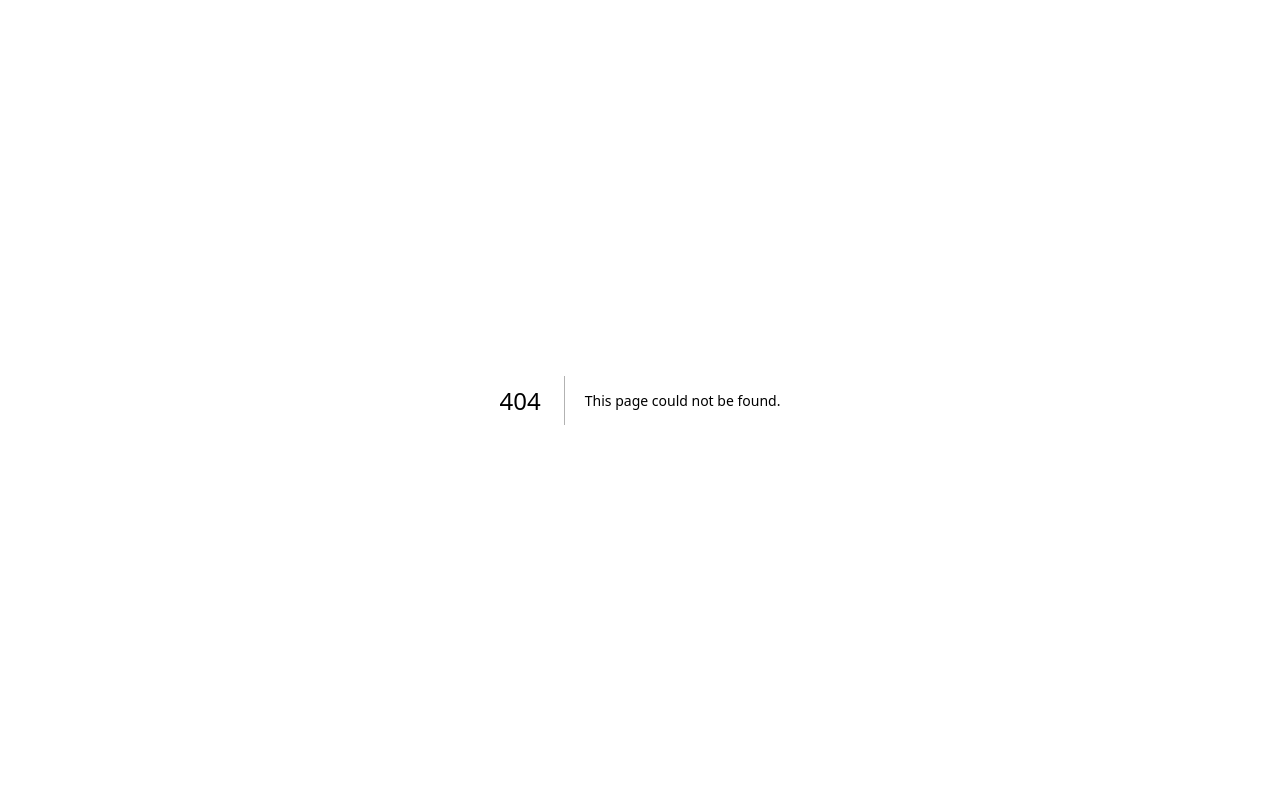
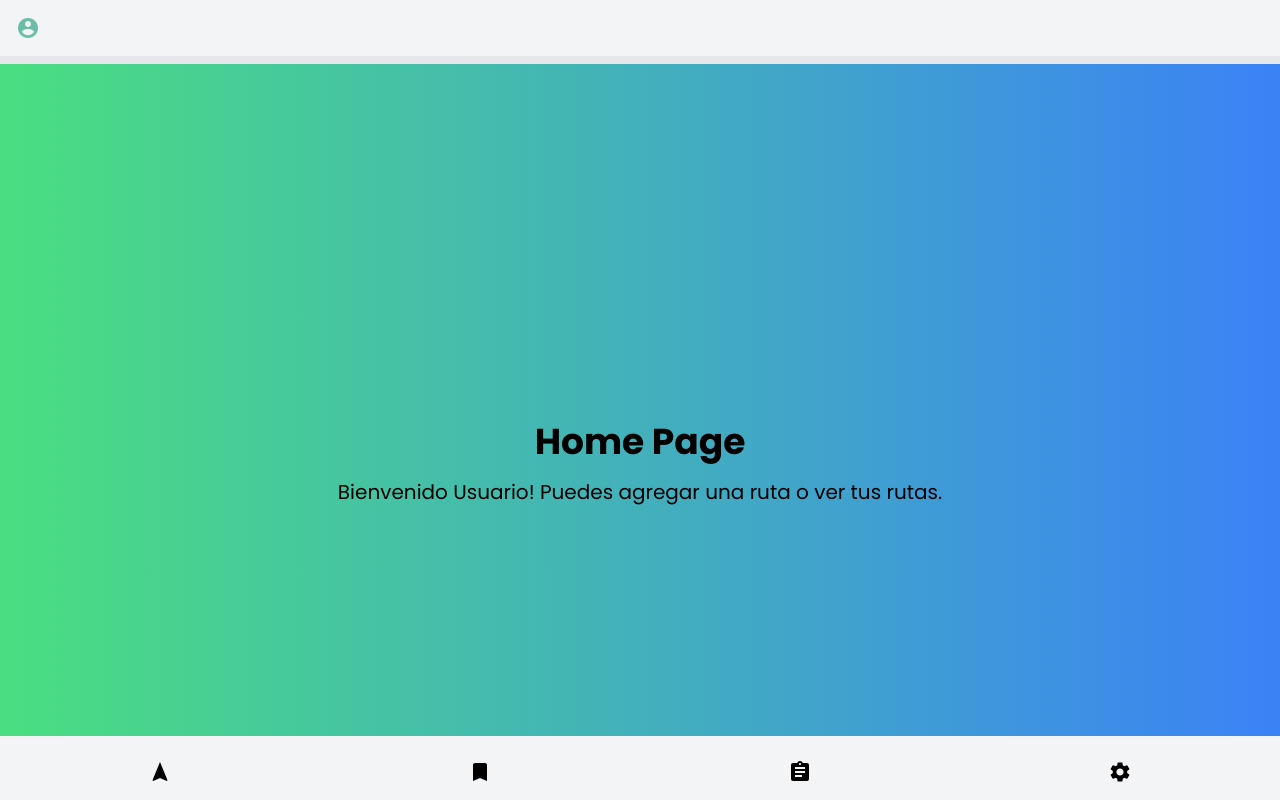
Before and after one commit to pigchip/pwa-nextjs, a Next.js app: page /home in a window 1280 px wide. Before the commit this address had no page. Built offline with nearby package versions, Linux system fonts and the light colour scheme.

Commit message:
New home page for users

```diff
--- /dev/null
+++ b/src/app/home/page.tsx
@@ -0,0 +1,34 @@
+// src/app/page.tsx
+"use client";
+
+import React from "react";
+import { useRole } from "@/contexts/RoleContext";
+import Layout from "@/components/Layout";
+
+const HomePage: React.FC = () => {
+  const { role } = useRole();
+
+  const getMessage = () => {
+    switch (role) {
+      case "admin":
+        return "Bienvenido Administrador! Tienes acceso total al sistema.";
+      case "user":
+        return "Bienvenido Usuario! Puedes agregar una ruta o ver tus rutas.";
+      case "supervisor":
+        return "Bienvenido Supervisor! Puedes autorizar los reportes de los usuarios.";
+      default:
+        return "Bienvenido! Por favor inicia sesión.";
+    }
+  };
+
+  return (
+    <Layout>
+      <div className="min-h-screen flex flex-col items-center justify-center bg-gradient-to-r from-green-400 to-blue-500 text-black">
+        <h1 className="text-4xl font-bold mb-4">Home Page</h1>
+        <p className="text-xl">{getMessage()}</p>
+      </div>
+    </Layout>
+  );
+};
+
+export default HomePage;
```
